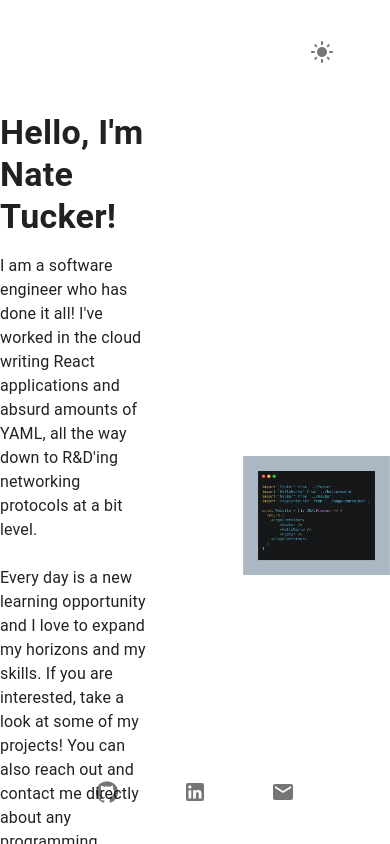
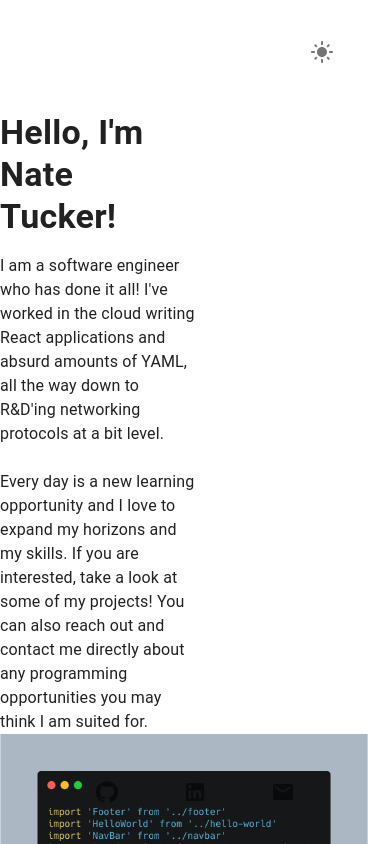
Before and after one commit to ntuckertriplet/njtucker.dev, a React (Create React App) app: page / in a window 390 px wide. Shown: the top 844 px of the page. Built offline with nearby package versions, Linux system fonts and the light colour scheme.

Commit message:
mobile scaling

```diff
--- a/src/components/introduction/index.tsx
+++ b/src/components/introduction/index.tsx
@@ -6,14 +6,12 @@ const Introduction = () => {
   return (
     <Grid
       container
-      direction="row"
       justifyContent="space-between"
       alignItems="center"
-      spacing={12}
       maxWidth="1500px"
     >
       <Grid item xs={6}>
-        <Grid container direction="column" spacing={2}>
+        <Grid container spacing={2}>
           <Grid item>
             <Typography variant="h4" sx={{ fontWeight: "bold" }}>
               Hello, I'm Nate Tucker!
@@ -35,14 +33,17 @@ const Introduction = () => {
           </Grid>
         </Grid>
       </Grid>
-      <Grid item xs={6}>
+      <Grid item>
         <Grid container justifyContent="center" alignItems="center">
           <Grid item>
             <Box
               component="img"
-              sx={{ height: "100%", width: "100%" }}
+              sx={{
+                maxHeight: { xs: 300, md: 600 },
+                maxWidth: { xs: 400, md: 750 },
+              }}
+              alt="TypeScript code snippet"
               src={Carbon}
-              alt="carbon"
             />
           </Grid>
         </Grid>
--- a/src/pages/home/index.tsx
+++ b/src/pages/home/index.tsx
@@ -1,7 +1,6 @@
 import { Grid } from "@mui/material";
 import Introduction from "../../components/introduction";
 import PageContainer from "../../components/page-container/page-container";
-import ProjectGrid from "../../components/project-grid";
 
 const Home = () => {
   return (
```
